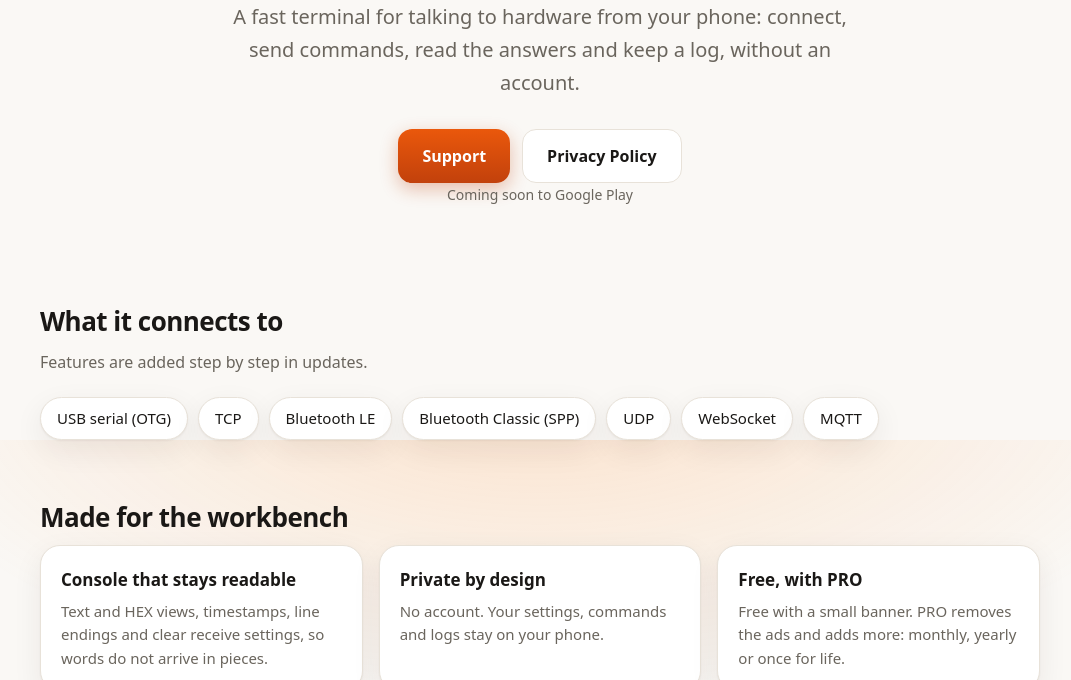
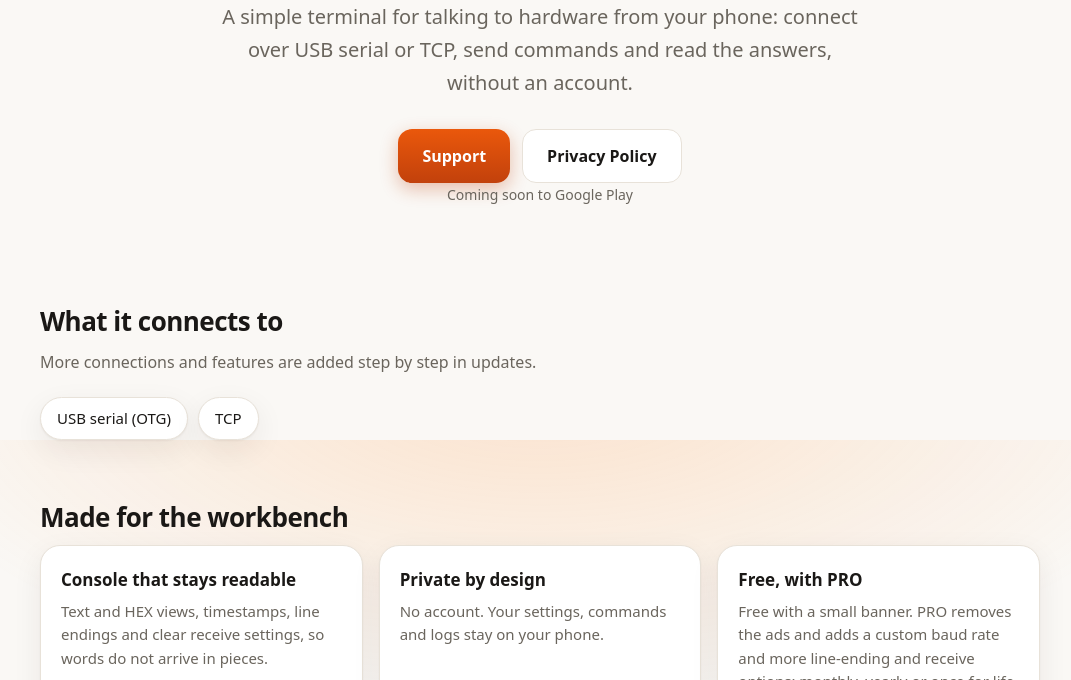
Before and after one commit to SynapeON/synapeon.github.io, a plain HTML site: page mobile/things-terminal/index.html in a window 1280 px wide. Shown: the part 360-1040 px from the top of the page, without its empty margins (100-1171 px from the left). Drawn offline with Linux system fonts and the light colour scheme.

Commit message:
Update terminal description and features in HTML

```diff
--- a/mobile/things-terminal/index.html
+++ b/mobile/things-terminal/index.html
@@ -1,6 +1,6 @@
 <!doctype html>
 <html lang="en"><head><meta charset="utf-8"><meta name="viewport" content="width=device-width,initial-scale=1">
-<title>ThingsTerminal · SynapeON</title><meta name="description" content="ThingsTerminal: a serial, Bluetooth and network terminal for hardware developers, in an Android app.">
+<title>ThingsTerminal · SynapeON</title><meta name="description" content="ThingsTerminal: a USB serial and TCP terminal for hardware developers, in an Android app.">
 <meta name="theme-color" content="#faf8f5"><link rel="icon" href="/assets/things-terminal.svg" type="image/svg+xml">
 <link rel="stylesheet" href="/style.css"></head><body><main class="wide">
 <header class="top"><a class="brand" href="/">Synape<i>ON</i></a>
@@ -8,17 +8,17 @@
 <section class="product">
 <img src="/assets/things-terminal.svg" alt="ThingsTerminal icon" width="116" height="116">
 <h1 style="font-size:clamp(34px,6vw,54px);letter-spacing:-.03em;font-weight:800">Things<span class="grad">Terminal</span></h1>
-<p class="lead">A fast terminal for talking to hardware from your phone: connect, send commands, read the answers and keep a log, without an account.</p>
+<p class="lead">A simple terminal for talking to hardware from your phone: connect over USB serial or TCP, send commands and read the answers, without an account.</p>
 <div class="cta"><a class="btn primary" href="/mobile/things-terminal/support/">Support</a><a class="btn ghost" href="/mobile/things-terminal/privacy/">Privacy Policy</a></div>
 <p class="meta">Coming soon to Google Play</p>
 </section>
-<section class="section"><h2>What it connects to</h2><p>Features are added step by step in updates.</p>
-<ul class="chips"><li>USB serial (OTG)</li><li>TCP</li><li>Bluetooth LE</li><li>Bluetooth Classic (SPP)</li><li>UDP</li><li>WebSocket</li><li>MQTT</li></ul></section>
+<section class="section"><h2>What it connects to</h2><p>More connections and features are added step by step in updates.</p>
+<ul class="chips"><li>USB serial (OTG)</li><li>TCP</li></ul></section>
 <section class="section"><h2>Made for the workbench</h2>
 <div class="features">
 <div class="feature"><h3>Console that stays readable</h3><p>Text and HEX views, timestamps, line endings and clear receive settings, so words do not arrive in pieces.</p></div>
 <div class="feature"><h3>Private by design</h3><p>No account. Your settings, commands and logs stay on your phone.</p></div>
-<div class="feature"><h3>Free, with PRO</h3><p>Free with a small banner. PRO removes the ads and adds more: monthly, yearly or once for life.</p></div>
+<div class="feature"><h3>Free, with PRO</h3><p>Free with a small banner. PRO removes the ads and adds a custom baud rate and more line-ending and receive options: monthly, yearly or once for life.</p></div>
 <div class="feature"><h3>Your language</h3><p>English, Azerbaijani, Turkish, Russian, Spanish, German, French, Portuguese and Chinese.</p></div>
 </div></section>
 <section class="section"><h2>Good to know</h2>
```
